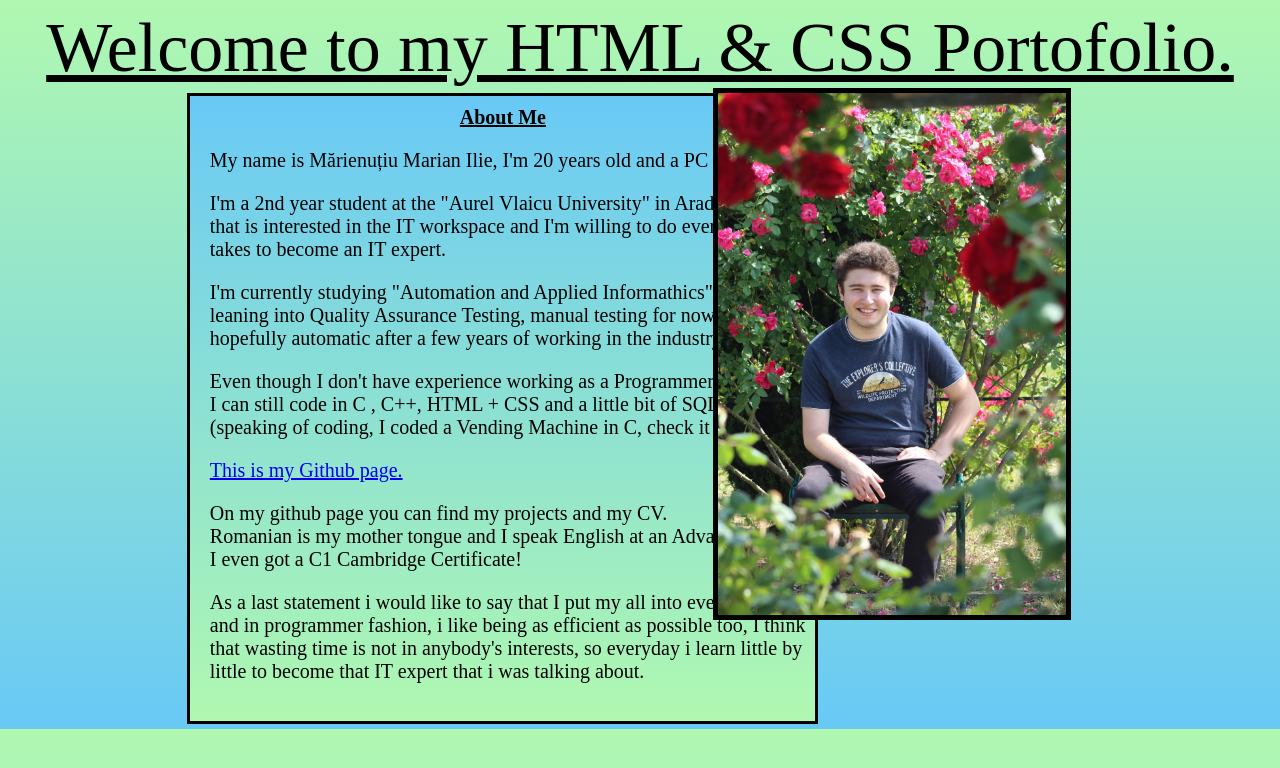
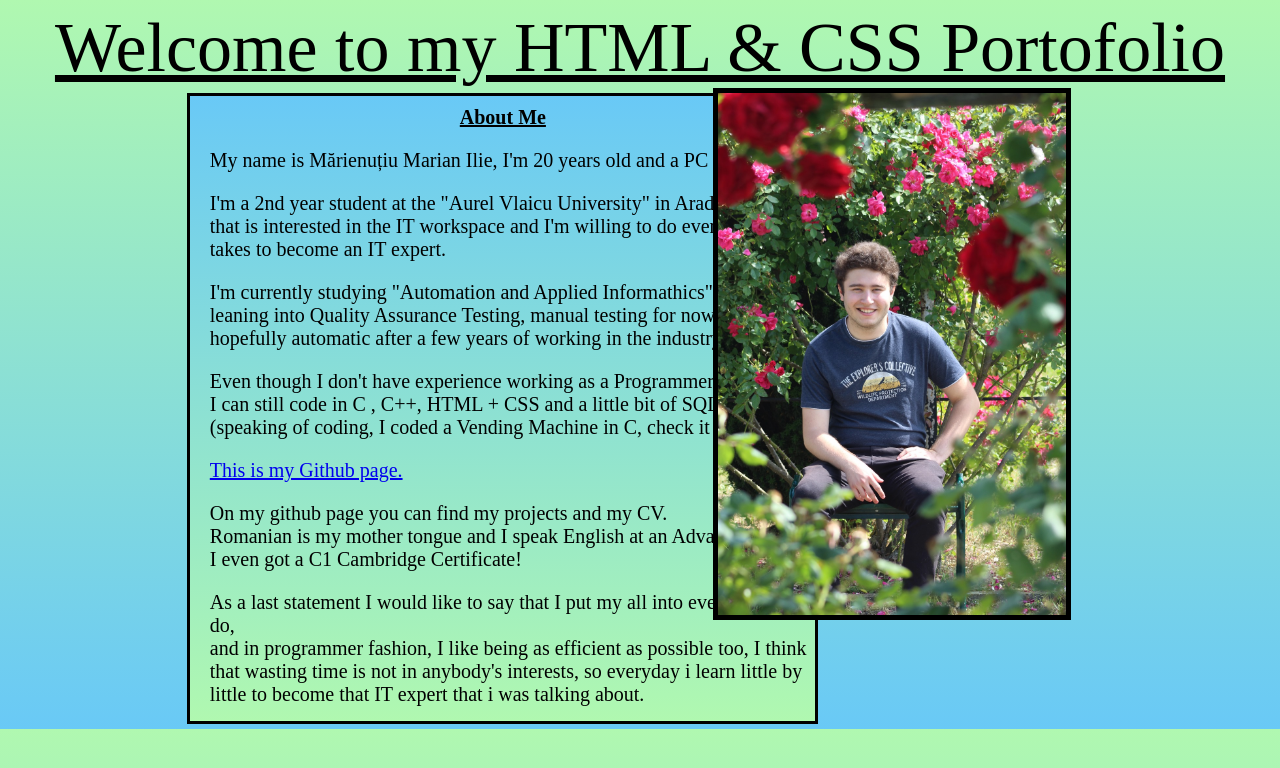
Before and after one commit to MarinSubmarin/HTML-INTRO, a plain HTML site: page index.html in a window 1280 px wide. Drawn offline with Linux system fonts and the light colour scheme.

Commit message:
Update index.html

```diff
--- a/index.html
+++ b/index.html
@@ -8,7 +8,7 @@
 
 </head>
 <body>
-<p id="title">Welcome to my HTML & CSS Portofolio.</p>
+<p id="title">Welcome to my HTML & CSS Portofolio</p>
 <div id="fakebody0" class="row">
     <div id="fakebody1" class="column">
         <p id="abt"><b>About Me</b></p>
@@ -19,7 +19,7 @@
                 <p id="info3">Even though I don't have experience working as a Programmer <br> I can still code in C , C++, HTML + CSS and a little bit of SQL. <br> (speaking of coding, I coded a Vending Machine in C, check it out!)</p>
                 <a href="https://github.com/MarinSubmarin">This is my Github page.</a>
                 <p id="info4">On my github page you can find my projects and my CV. <br> Romanian is my mother tongue and I speak English at an Advanced level. <br> I even got a C1 Cambridge Certificate!</p>
-                <p id="info5">As a last statement i would like to say that I put my all into everything I do,<br> and in programmer fashion, i like being as efficient as possible too, I think <br> that wasting time is not in anybody's interests, so everyday i learn little by <br> little to become that IT expert that i was talking about. </p>
+                <p id="info5">As a last statement I would like to say that I put my all into everything I do,<br> and in programmer fashion, I like being as efficient as possible too, I think <br> that wasting time is not in anybody's interests, so everyday i learn little by <br> little to become that IT expert that i was talking about. </p>
             </div>
     </div>
 </div>
```
